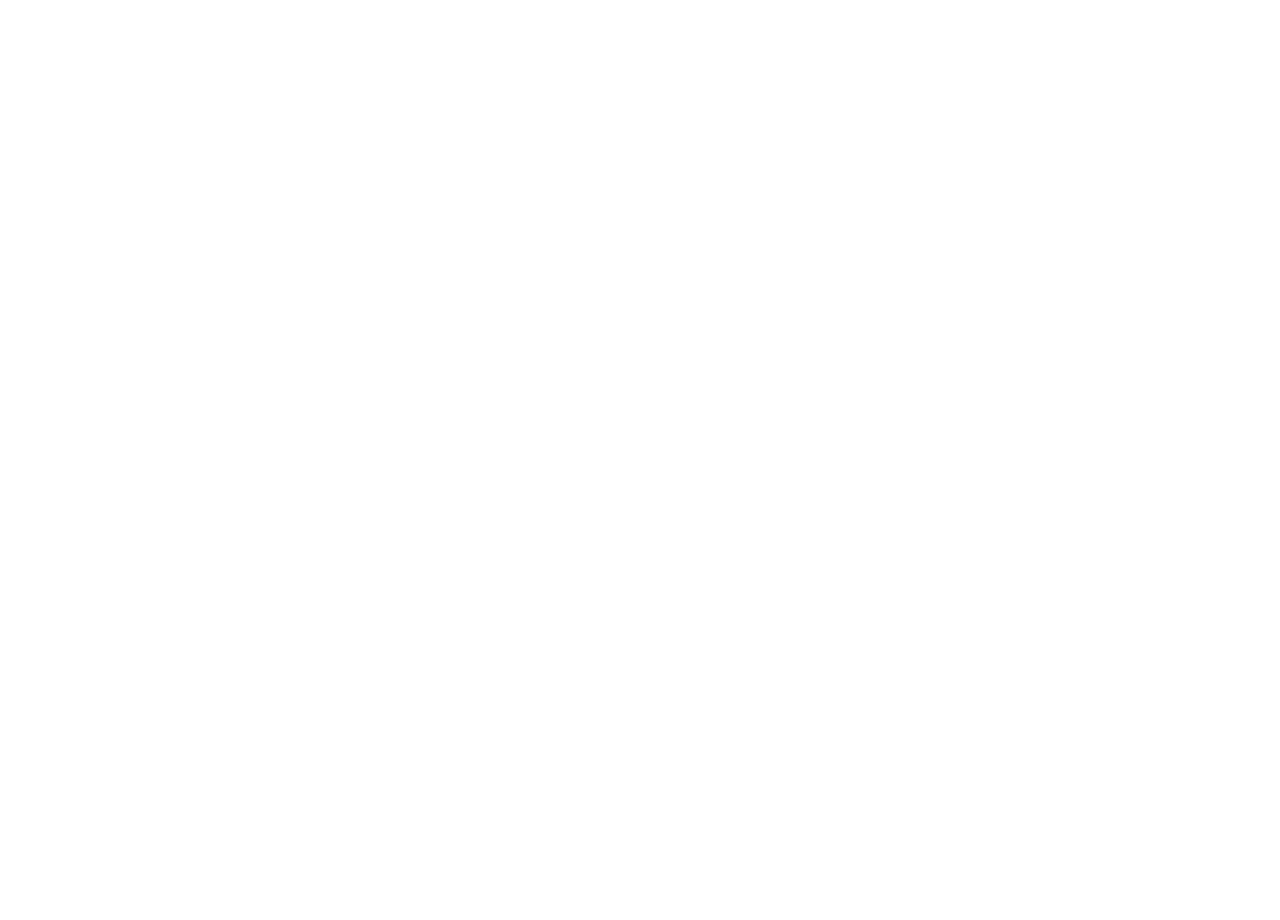
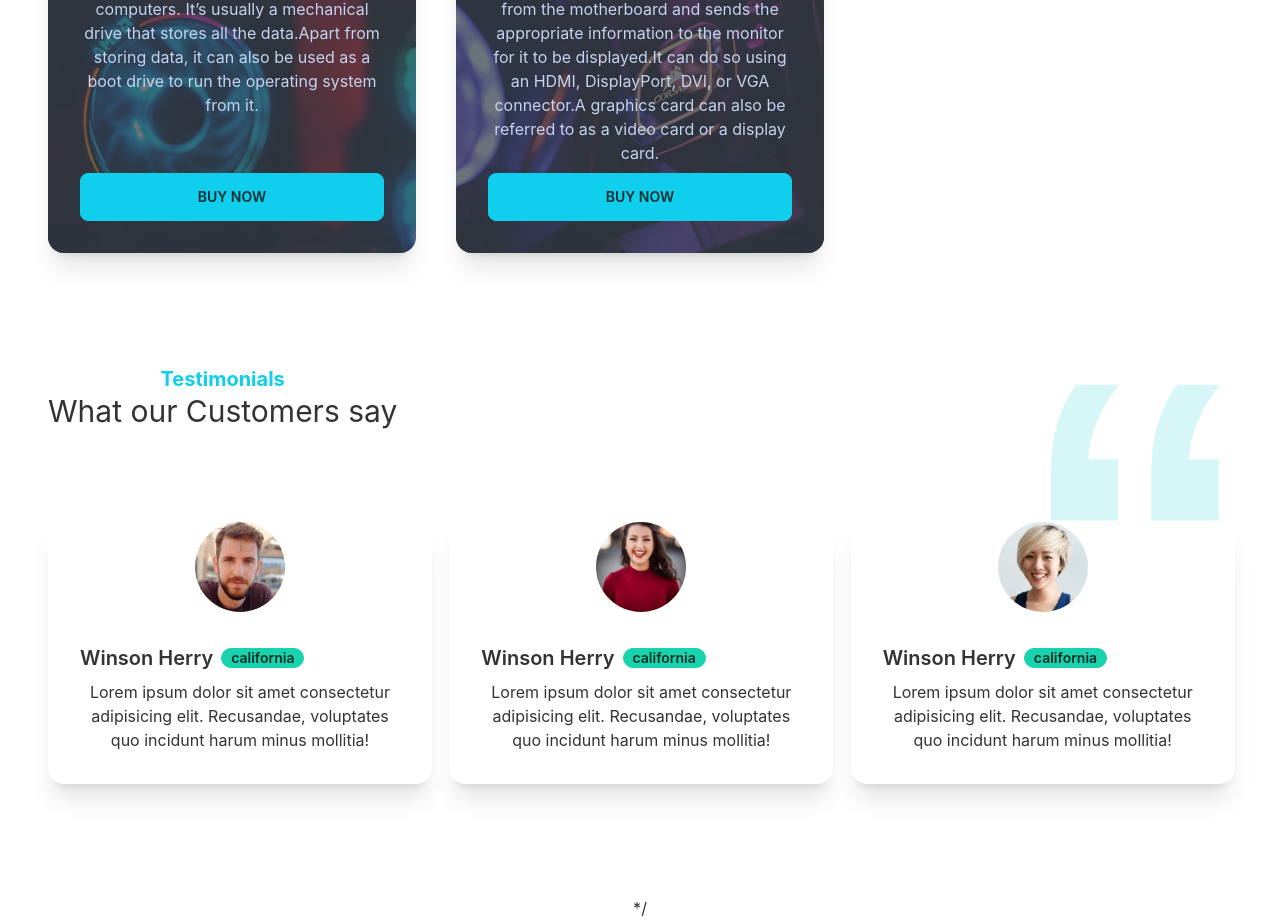
Before and after one commit to ShoyebAkter/manufactureFrontend, a React (Create React App) app: page / in a window 1280 px wide. Shown: the part 1075-1995 px from the top of the page. Before the commit the page ends 800 px from the top, so only its background shows below. Built offline with nearby package versions, Linux system fonts and the light colour scheme; no server answers.

Commit message:
reviews added

```diff
--- a/src/Pages/Home/Home.js
+++ b/src/Pages/Home/Home.js
@@ -1,11 +1,14 @@
 import React from 'react';
 import Banner from './Banner';
+import Services from './Services';
+import Reviews from './Reviews'
 
 const Home = () => {
     return (
         <div className='px-12'>
             <Banner></Banner>
-
+            <Services></Services>
+            <Reviews></Reviews>
         </div>
     );
 };
--- /dev/null
+++ b/src/Pages/Home/Review.js
@@ -0,0 +1,18 @@
+import React from 'react';
+
+const Review = ({ review }) => {
+    return (
+        <div class="card w-96 bg-base-100 shadow-xl">
+            <figure><img src={review.img} alt="Shoes" /></figure>
+            <div class="card-body">
+                <h2 class="card-title">
+                    {review.name}
+                    <div class="badge badge-secondary">{review.location}</div>
+                </h2>
+                <p>Lorem ipsum dolor sit amet consectetur adipisicing elit. Recusandae, voluptates quo incidunt harum minus mollitia!</p>
+            </div>
+        </div>
+    );
+};
+
+export default Review;
--- /dev/null
+++ b/src/Pages/Home/Reviews.js
@@ -0,0 +1,55 @@
+import React from 'react';
+import quote from '../../assets/icons/quote.svg';
+import people1 from '../../assets/images/people1.png'
+import people2 from '../../assets/images/people2.png'
+import people3 from '../../assets/images/people3.png'
+import Review from './Review';
+
+const Testomonial = () => {
+    const reviews = [
+        {
+            _id:1,
+            name: 'Winson Herry',
+            review: '',
+            location: 'california',
+            img: people1
+        },
+        {
+            _id:2,
+            name: 'Winson Herry',
+            review: '',
+            location: 'california',
+            img: people2
+        },
+        {
+            _id:3,
+            name: 'Winson Herry',
+            review: '',
+            location: 'california',
+            img: people3
+        },
+    ];
+    return (
+        <section className='my-28'>
+            <div className='flex justify-between'>
+                <div>
+                    <h4 className="text-xl text-primary font-bold">Testimonials</h4>
+                    <h2 className='text-3xl'>What our Customers say</h2>
+                </div>
+                <div>
+                    <img src={quote} className="w-24 lg:w-48" alt="" />
+                </div>
+            </div>
+            <div className='grid grid-cols-1 md:grid-cols-2 lg:grid-cols-3 gap-5'>
+                {
+                    reviews.map(review =><Review
+                        key={review._id}
+                        review={review}
+                    ></Review>)
+                }
+            </div>
+        </section>
+    );
+};
+
+export default Testomonial;
```
